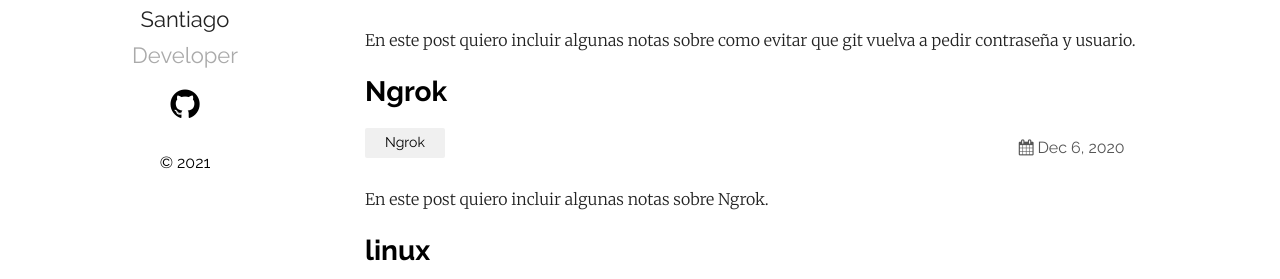
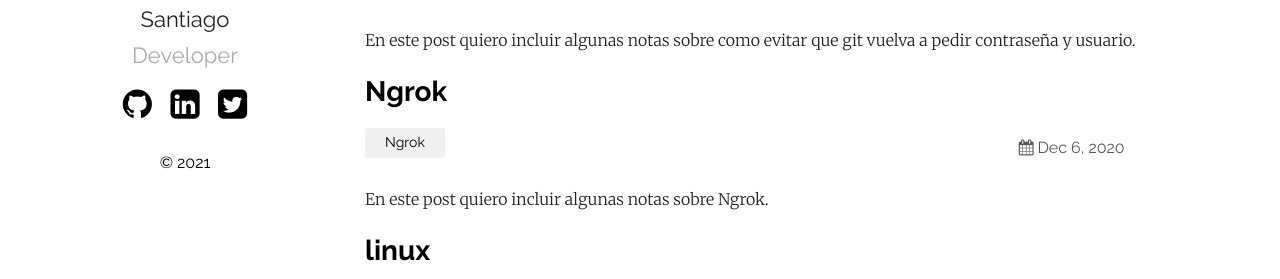
Before and after one commit to santiago500/santiago500.github.io, a Jekyll site: the page built from index.md, in a window 1280 px wide. Shown: the part 370-649 px from the top of the page. Built offline with Jekyll 4.4.1, drawn with Linux system fonts in a browser that asks for light colours.

Commit message:
update default.html

```diff
--- a/_layouts/default.html
+++ b/_layouts/default.html
@@ -14,10 +14,10 @@
 				<a href="https://github.com/{{ site.plainwhite.social_links.github }}"><li><i class="icon-github-circled"></i></li></a>
                 {%- endif -%}
                 {%- if site.plainwhite.social_links.linkedIn -%}
-				<a href="https://www.linkedin.com/{{ site.plainwhite.social_links.linkedIn }}"><li><i class="fab-fa-facebook-squared"></i></li></a>
+				<a href="https://www.linkedin.com/{{ site.plainwhite.social_links.linkedIn }}"><li><i class="icon-linkedin-squared"></i></li></a>
                 {%- endif -%}
                 {%- if site.plainwhite.social_links.twitter -%}
-                <a href="https://twitter.com/{{ site.plainwhite.social_links.twitter }}"><li><i class="fab-icon-whatsapp-squared"></i></li></a>
+                <a href="https://twitter.com/{{ site.plainwhite.social_links.twitter }}"><li><i class="icon-twitter-squared"></i></li></a>
                 {%- endif -%}
 			</ul>
 			<p>&copy; 2021</p>
```
